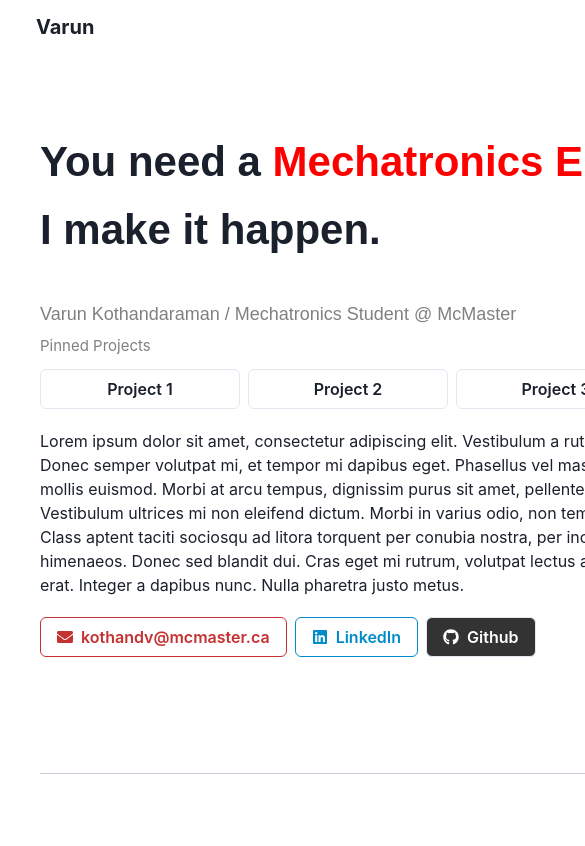
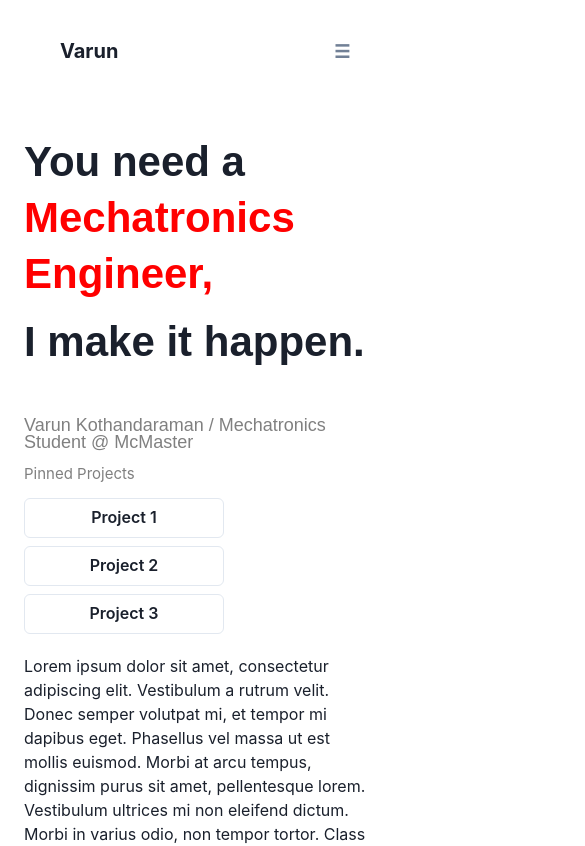
Before and after one commit to Brian-Varun/Personal-Portfolio, a React (Create React App) app in the folder portfolio-without-next/: page / in a window 390 px wide. Shown: the top 846 px of the page, 585 px wide, since content can reach past the window. Built offline with nearby package versions, Linux system fonts and the light colour scheme.

Commit message:
making it work for mobile

```diff
--- a/portfolio-without-next/src/App.js
+++ b/portfolio-without-next/src/App.js
@@ -1,9 +1,8 @@
 import { useColorMode } from "@chakra-ui/color-mode";
 import {
-	Flex,
   VStack,
+  Box,
   Heading,
-	Spacer,
 } from "@chakra-ui/layout";
 import Navbar from "./components/Navbar";
 import Hero from "./components/Hero";
@@ -12,15 +11,17 @@ import Projects from "./components/Projects";
 import Contact from "./components/Contact";
 
 function App() {
-
   return (
-		<VStack>
+	<Box width={{ base: "auto"}}>
+		    <VStack spacing={4} p={4} maxW="100%" align="center">
       <Navbar />
       <Hero />
       <Experiences />
       <Projects />
       <Contact />
     </VStack>
+	</Box>
+
   );
 }
 
--- a/portfolio-without-next/src/components/Contact.js
+++ b/portfolio-without-next/src/components/Contact.js
@@ -16,10 +16,10 @@ const Contact = () => {
 
 
   return (
-    <Flex justify="flex-start" width="100%" padding="10">
-      <VStack align="flex-start" spacing="5" width='100%'>
+    <Flex justify="flex-start" width="100%" padding="10" >
+      <VStack align="flex-start" spacing="5" width='100%' >
         <div className='tag-container' width='100%' >
-                <HStack spacing={38} padding="1" className='tag-scroll'>
+                <HStack spacing={38} padding="1" className='tag-scroll' >
                 <Flex align="center">
                     <Heading color='black' fontSize={100}>
                         Get In Touch
@@ -47,7 +47,7 @@ const Contact = () => {
                 </HStack>
             </div>
             <Divider />
-            <HStack width="100%" spacing={4} justify='center'>
+            <HStack width="100%" spacing={4} justify='center' flexWrap="wrap">
                 <Button leftIcon={<FaEnvelope />} colorScheme='red' variant='outline'>
                     kothandv@mcmaster.ca
                 </Button>
--- a/portfolio-without-next/src/components/Experience.js
+++ b/portfolio-without-next/src/components/Experience.js
@@ -15,7 +15,7 @@ const Experiences = () => {
         <Heading width="60%">
         Experience
         </Heading>
-        <Heading width="60%" fontWeight={30}>
+        <Heading width="100%" fontWeight={30}>
         Lorem ipsum dolor sit amet, consectetur adipiscing elit. Vestibulum a rutrum velit. Donec semper volutpat mi, et tempor mi tibulum a rutrum velit. Donec semper volutpat mi, et tempor.
         </Heading>
         <Flex flexDirection={{ base: 'column', md: 'row' }}>
--- a/portfolio-without-next/src/components/Hero.css
+++ b/portfolio-without-next/src/components/Hero.css
@@ -21,3 +21,15 @@
 .change-topic.out {
 opacity: 0;
 }
+
+
+html, body {
+    height: 100vh;
+    height: calc(var(--vh, 1vh) * 100);
+  }
+
+.modal {
+    width: 50vw;
+    height: 50vh;
+    height: calc(var(--vh, 1vh) * 50);
+  }
--- a/portfolio-without-next/src/components/Hero.js
+++ b/portfolio-without-next/src/components/Hero.js
@@ -58,8 +58,9 @@ const Hero = () => {
     }, [index, topics]);
 
   return (
-    <Flex justify="flex-start" width="100%" padding="10">
-      <VStack align="flex-start" spacing="3">
+
+    <Flex justify="flex-start" width="100%" padding="2" flexDirection={{ base: 'column', md: 'row' }}>
+      <VStack align="flex-start" spacing="3" flexWrap="wrap">
       <Spacer /><Spacer />
         <Box>
           <Heading fontSize="42px" fontFamily="Clashgrotesk, sans-serif;" >
@@ -74,7 +75,7 @@ const Hero = () => {
             </Text>
         </Box>
         <Text color="gray" fontSize="15"> Pinned Projects </Text>
-        <HStack paddingBottom="1">
+        <HStack paddingBottom="1" flexWrap="wrap">
 
           <Button width="200px" colorScheme='gray' variant='outline'>
             Project 1
@@ -87,12 +88,12 @@ const Hero = () => {
           </Button>
 
         </HStack>
-        <Box paddingY ="1" width="60%">
+        <Box paddingY ="1" width="100%">
           <Text>
           Lorem ipsum dolor sit amet, consectetur adipiscing elit. Vestibulum a rutrum velit. Donec semper volutpat mi, et tempor mi dapibus eget. Phasellus vel massa ut est mollis euismod. Morbi at arcu tempus, dignissim purus sit amet, pellentesque lorem. Vestibulum ultrices mi non eleifend dictum. Morbi in varius odio, non tempor tortor. Class aptent taciti sociosqu ad litora torquent per conubia nostra, per inceptos himenaeos. Donec sed blandit dui. Cras eget mi rutrum, volutpat lectus at, volutpat erat. Integer a dapibus nunc. Nulla pharetra justo metus.
           </Text>
         </Box>
-        <HStack paddingY="1">
+        <HStack paddingY="1" flexWrap="wrap" >
           <Button leftIcon={<FaEnvelope />} colorScheme='red' variant='outline'>
             kothandv@mcmaster.ca
           </Button>
@@ -111,20 +112,23 @@ const Hero = () => {
         </Button>
         </HStack>
         <Spacer /><Spacer /><Spacer /><Spacer />
-        <div className='tag-container' >
-            <HStack spacing={4} padding="1" className='tag-scroll' width="100%">
+
+        <Box className='tag-container' width={{ base: '100%'}}>
+          <HStack spacing={10} padding="1" className='tag-scroll'>
             {doubleArray.map((item, index) => (
-                    <Tag key={index} size="lg" variant="outline" colorScheme="">
+              <Tag key={index} size="m" variant="outline" colorScheme="">
                 <TagLeftIcon as={item[0]} />
                 <TagLabel>{item[1]}</TagLabel>
               </Tag>
             ))}
           </HStack>
-        </div>
+        </Box>
+
         <Divider width="100%" borderColor="gray.400" />
 
       </VStack>
     </Flex>
+
   );
 };
 
--- a/portfolio-without-next/src/components/Navbar.js
+++ b/portfolio-without-next/src/components/Navbar.js
@@ -6,24 +6,41 @@ import {
   Button,
   useBreakpointValue,
   Spacer,
+  Menu,
+  MenuButton,
+  MenuList,
+  MenuItem,
 } from '@chakra-ui/react';
 
 const Navbar = () => {
-  const isMobile = useBreakpointValue({ base: true, md: false });
+  const mobileNav = useBreakpointValue({ base: true, md: false });
 
   return (
     <Flex
+      justify="space-between"
+      align="center"
       width="100%"
-      justify={isMobile ? 'flex-start' : 'center'} // Adjusted justify property
-      direction={isMobile ? 'row' : 'row'}
-      align="center"
+      padding="2"
     >
-      <Box fontWeight="bold" fontSize="20px" flex="1" paddingY="3" paddingX="9"   textAlign={isMobile ? 'left' : 'left'} marginBottom={isMobile ? '2' : '0'}>
+      <Box fontWeight="bold" fontSize="20px" paddingY="3" paddingX="9">
         Varun
       </Box>
-      {!isMobile && (
-        <HStack spacing="20" paddingX="10">
-          <Spacer></Spacer>
+
+      {mobileNav ? (
+        <Menu>
+          <MenuButton as={Button} variant="link" size="lg">
+            ☰
+          </MenuButton>
+          <MenuList>
+            <MenuItem variant="link">Resume</MenuItem>
+            <MenuItem variant="link">Experience</MenuItem>
+            <MenuItem variant="link">Projects</MenuItem>
+            <MenuItem variant="link">Contact</MenuItem>
+          </MenuList>
+        </Menu>
+      ) : (
+        <HStack spacing="20" flexWrap="wrap">
+          <Spacer />
           <Button variant="link">Resume</Button>
           <Button variant="link">Experience</Button>
           <Button variant="link">Projects</Button>
--- a/portfolio-without-next/src/components/Projects.js
+++ b/portfolio-without-next/src/components/Projects.js
@@ -7,7 +7,7 @@ import './Projects.css';
 const Projects = () => {
 
   return (
-    <Flex justify="flex-start" width="100%" padding="10">
+    <Flex justify="flex-start" width="100%" padding="10" >
       <VStack align="flex-start" spacing="5" width="100%">
         <Heading >
         Projects
```
Lines whose indentation alone changed are shown as unchanged.
